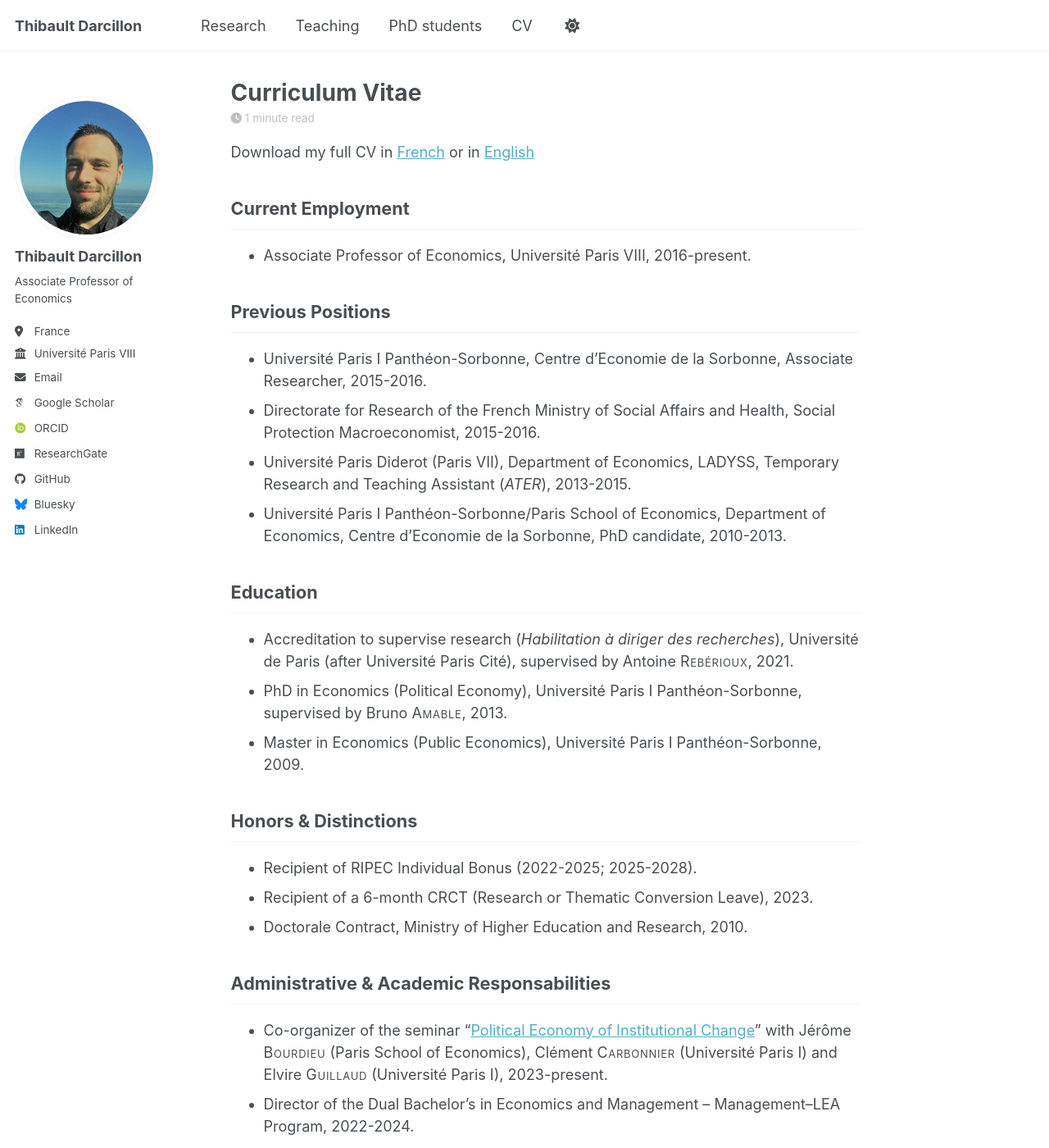
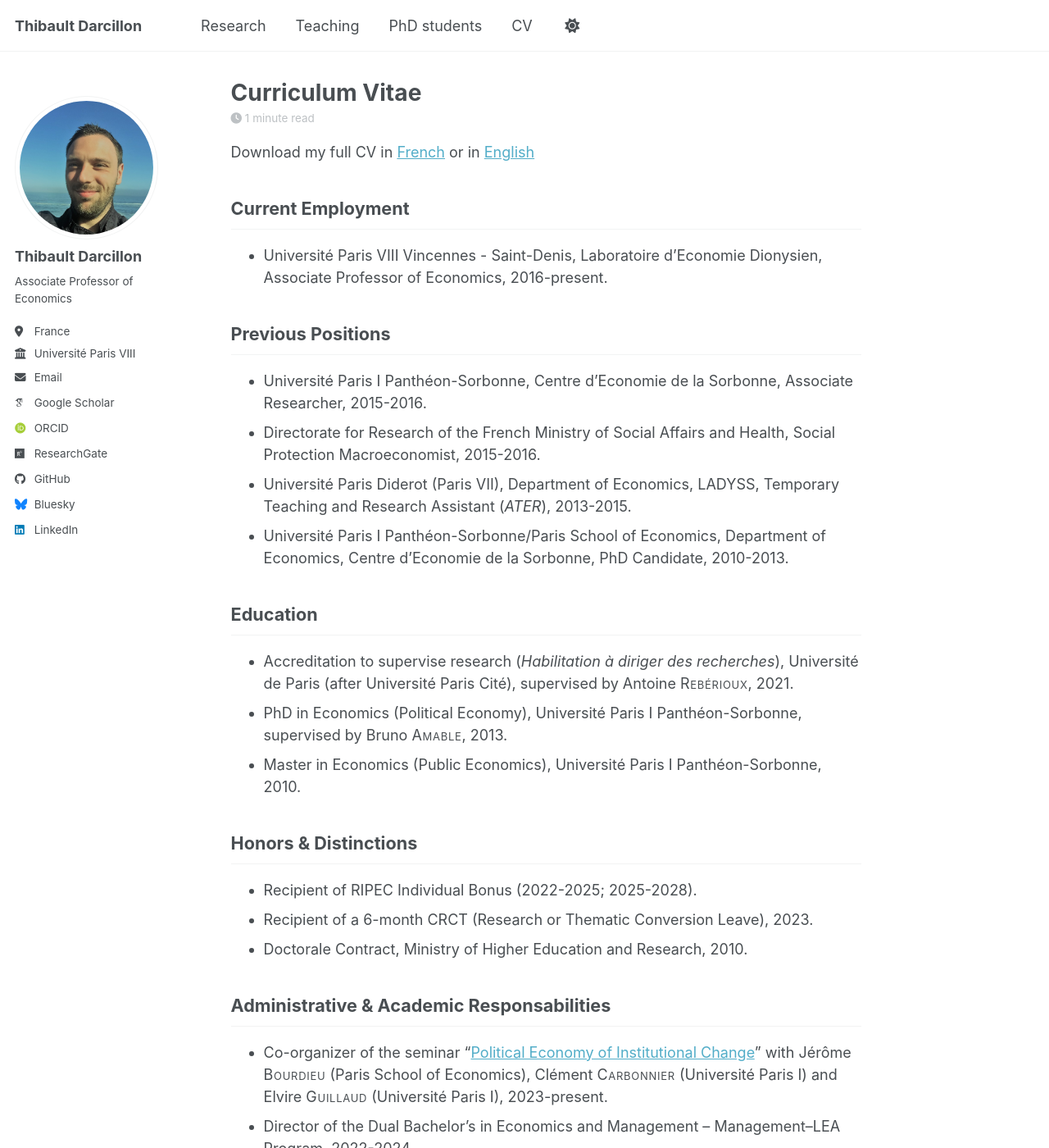
Before and after one commit to thibaultdarcillon/thibaultdarcillon.github.io, a Jekyll site: the page built from _pages/cv.md, in a window 1280 px wide and 1400 px high. Shown: the whole window at 82% size. Built offline with Jekyll 4.4.1, drawn with Linux system fonts in a browser that asks for light colours; some web fonts are replaced; a script bundle is joined from its source files by our own code; library files that are not in the unit come from our copies.

Commit message:
Update CV page

```diff
--- a/_pages/cv.md
+++ b/_pages/cv.md
@@ -9,20 +9,20 @@ Download my full CV in [French](/assets/pdf/CV-09-20.pdf) or in [English](/asset
 
 ## Current Employment
 
-- Associate Professor of Economics, Université Paris VIII, 2016-present.
+- Université Paris VIII Vincennes - Saint-Denis, Laboratoire d'Economie Dionysien, Associate Professor of Economics, 2016-present.
 
 ## Previous Positions
 - Université Paris I Panthéon-Sorbonne, Centre d'Economie de la Sorbonne, Associate Researcher, 2015-2016.
 - Directorate for Research of the French Ministry of Social Affairs and
 Health, Social Protection Macroeconomist, 2015-2016.
-- Université Paris Diderot (Paris VII), Department of Economics, LADYSS, Temporary Research and Teaching Assistant (*ATER*), 2013-2015.
-- Université Paris I Panthéon-Sorbonne/Paris School of Economics, Department of Economics, Centre d'Economie de la Sorbonne, PhD candidate, 2010-2013.
+- Université Paris Diderot (Paris VII), Department of Economics, LADYSS, Temporary Teaching and Research Assistant (*ATER*), 2013-2015.
+- Université Paris I Panthéon-Sorbonne/Paris School of Economics, Department of Economics, Centre d'Economie de la Sorbonne, PhD Candidate, 2010-2013.
 
 ## Education
 
 - Accreditation to supervise research (*Habilitation à diriger des recherches*), Université de Paris (after Université Paris Cité), supervised by Antoine <span class="smallcaps">Rebérioux</span>, 2021.
 - PhD in Economics (Political Economy), Université Paris I Panthéon-Sorbonne,  supervised by Bruno <span class="smallcaps">Amable</span>, 2013.
-- Master in Economics (Public Economics), Université Paris I Panthéon-Sorbonne, 2009.
+- Master in Economics (Public Economics), Université Paris I Panthéon-Sorbonne, 2010.
 
 ## Honors & Distinctions
 
```
